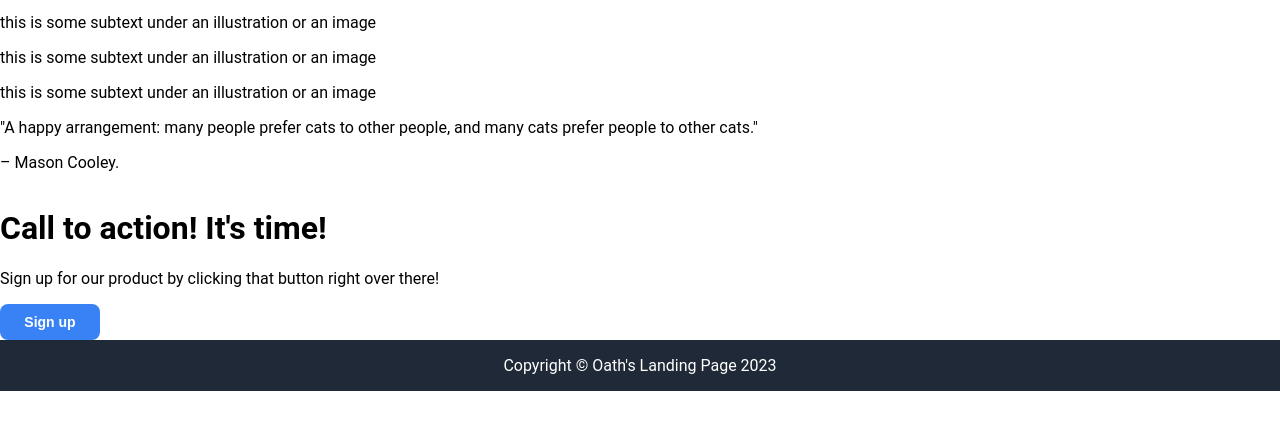
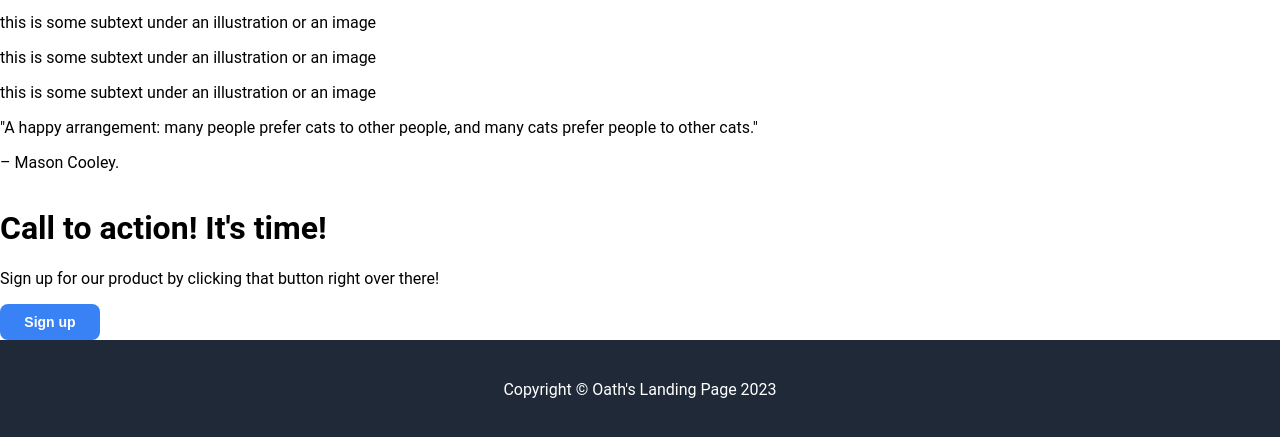
Before and after one commit to druidkitty/landing-page, a plain HTML site: page index.html in a window 1280 px wide. Shown: the part 651-1088 px from the top of the page. Before the commit the page ends 1042 px from the top, so only its background shows below. Drawn offline with Linux system fonts and the light colour scheme.

Commit message:
Change footer to display of flex

```diff
--- a/style.css
+++ b/style.css
@@ -78,10 +78,11 @@ img {
     font-weight: 900;
 }
 
-
-.footer,
-.footer-text {
+.footer {
+    height: 100px;
+    display: flex;
+    align-items: center;
+    justify-content: center;
     background-color: #1F2937;
     color: white;
-    text-align: center;
 }
```
